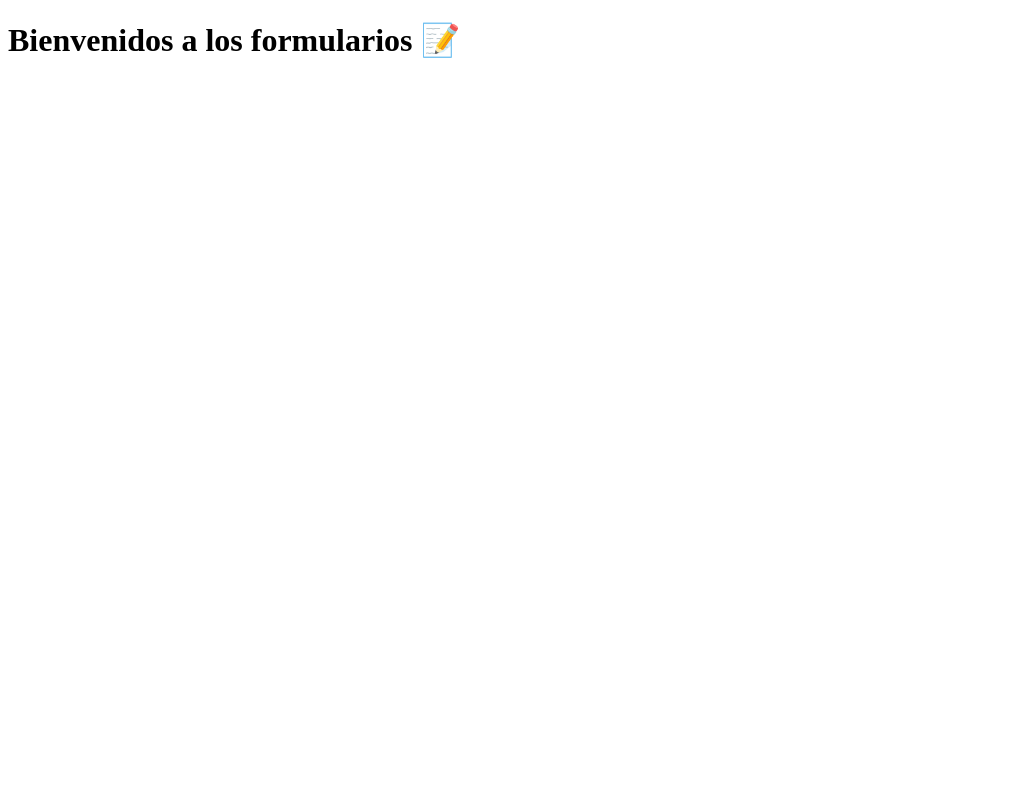
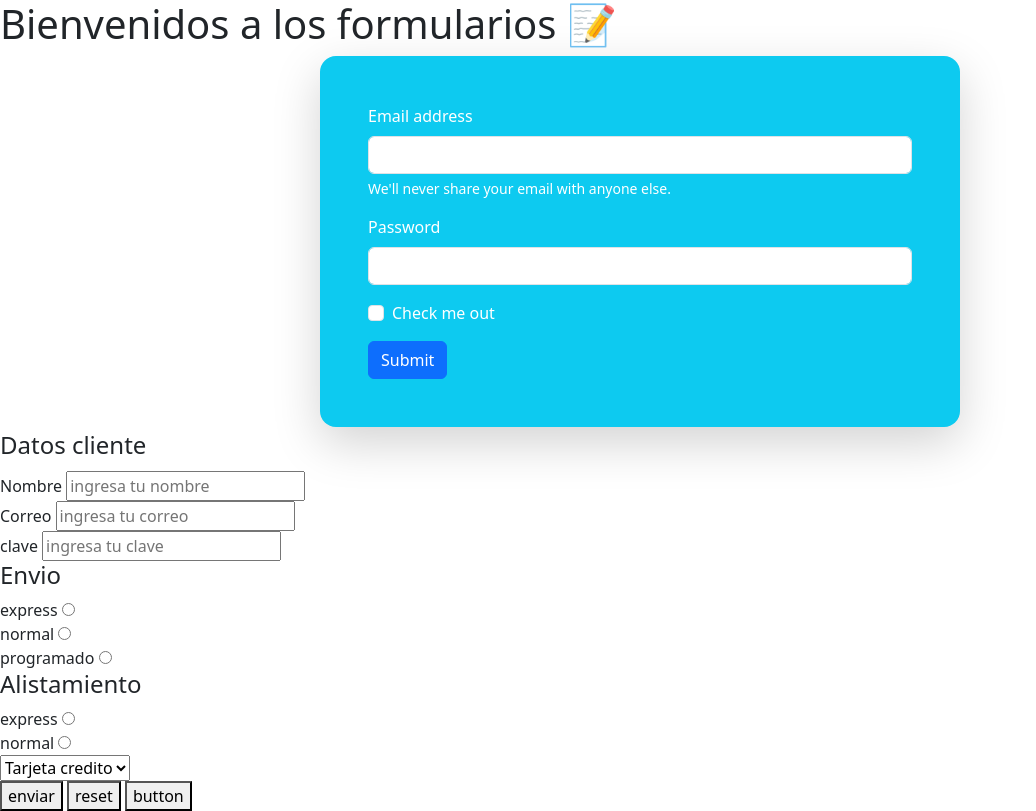
Before and after one commit to 4GeeksAcademy/diegozaratean-sp109-intro-HTML, a plain HTML site: page index.html in a window 1280 px wide. Shown: the whole page, without its empty margins (0-1036 px from the left). Drawn offline with nearby package versions, Linux system fonts and the light colour scheme.

Commit message:
finish form class

```diff
--- a/index.html
+++ b/index.html
@@ -4,8 +4,82 @@
     <meta charset="UTF-8">
     <meta name="viewport" content="width=device-width, initial-scale=1.0">
     <title>Document</title>
+    <link href="https://cdn.jsdelivr.net/npm/bootstrap@5.3.5/dist/css/bootstrap.min.css" rel="stylesheet" integrity="sha384-SgOJa3DmI69IUzQ2PVdRZhwQ+dy64/BUtbMJw1MZ8t5HZApcHrRKUc4W0kG879m7" crossorigin="anonymous">
 </head>
 <body>
     <h1>Bienvenidos a los formularios 📝</h1>
+
+
+    <form class="bg-info w-50 mx-auto p-5 text-white rounded-4 shadow-lg">
+        <div class="mb-3">
+          <label for="exampleInputEmail1" class="form-label">Email address</label>
+          <input type="email" class="form-control" id="exampleInputEmail1" aria-describedby="emailHelp">
+          <div id="emailHelp" class="form-text  text-white">We'll never share your email with anyone else.</div>
+        </div>
+        <div class="mb-3">
+          <label for="exampleInputPassword1" class="form-label">Password</label>
+          <input type="password" class="form-control" id="exampleInputPassword1">
+        </div>
+        <div class="mb-3 form-check">
+          <input type="checkbox" class="form-check-input" id="exampleCheck1">
+          <label class="form-check-label" for="exampleCheck1">Check me out</label>
+        </div>
+        <button type="submit" class="btn btn-primary">Submit</button>
+      </form>
+
+
+
+    <form >
+
+        <fieldset>
+            <legend>Datos cliente</legend>
+
+            <div>
+                <label for="name">Nombre</label>
+                <input type="text" id="name" name="name" placeholder="ingresa tu nombre">
+            </div>
+            <div>
+                <label for="email">Correo</label>
+                <input type="email" id="email" name="email" placeholder="ingresa tu correo">
+            </div>
+            <div>
+                <label for="clave">clave</label>
+                <input type="password" id="clave" name="clave" placeholder="ingresa tu clave">
+            </div>
+        </fieldset>
+        <div>
+            <h4>Envio</h4>
+            <label for="express">express</label>
+            <input type="radio" name="envio" id="express">
+            <br>
+            <label for="normal">normal</label>
+            <input type="radio" name="envio" id="normal">
+            <br>
+            <label for="programado">programado</label>
+            <input type="radio" name="envio" id="programado">
+            <h4>Alistamiento</h4>
+            <label for="express">express</label>
+            <input type="radio" name="alis" id="express">
+            <br>
+            <label for="normal">normal</label>
+            <input type="radio" name="alis" id="normal">
+        </div>
+
+        <div>
+            <select name="pago" id="pago">
+                <option value="cre">Tarjeta credito</option>
+                <option value="deb">Tarjeta debito</option>
+                <option value="cash">Efectivo</option>
+            </select>
+        </div>
+
+
+
+        <div>
+            <button type="submit">enviar</button>
+            <button type="reset">reset</button>
+            <button type="button">button</button>
+        </div>
+    </form>
 </body>
 </html>
```
